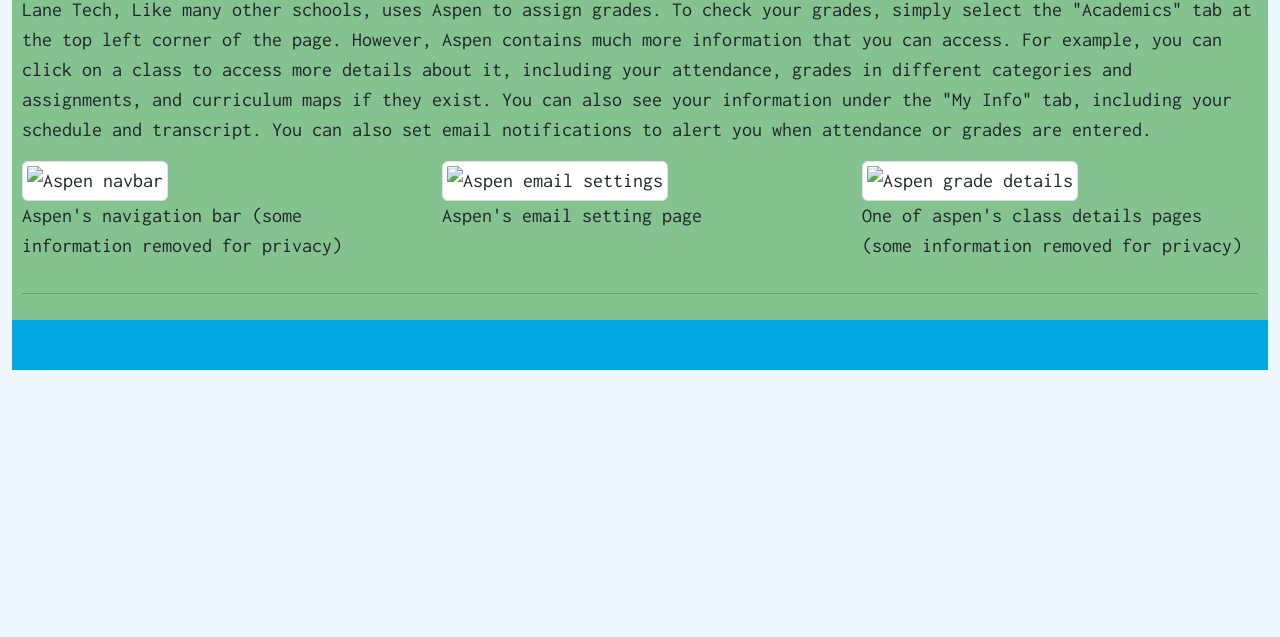
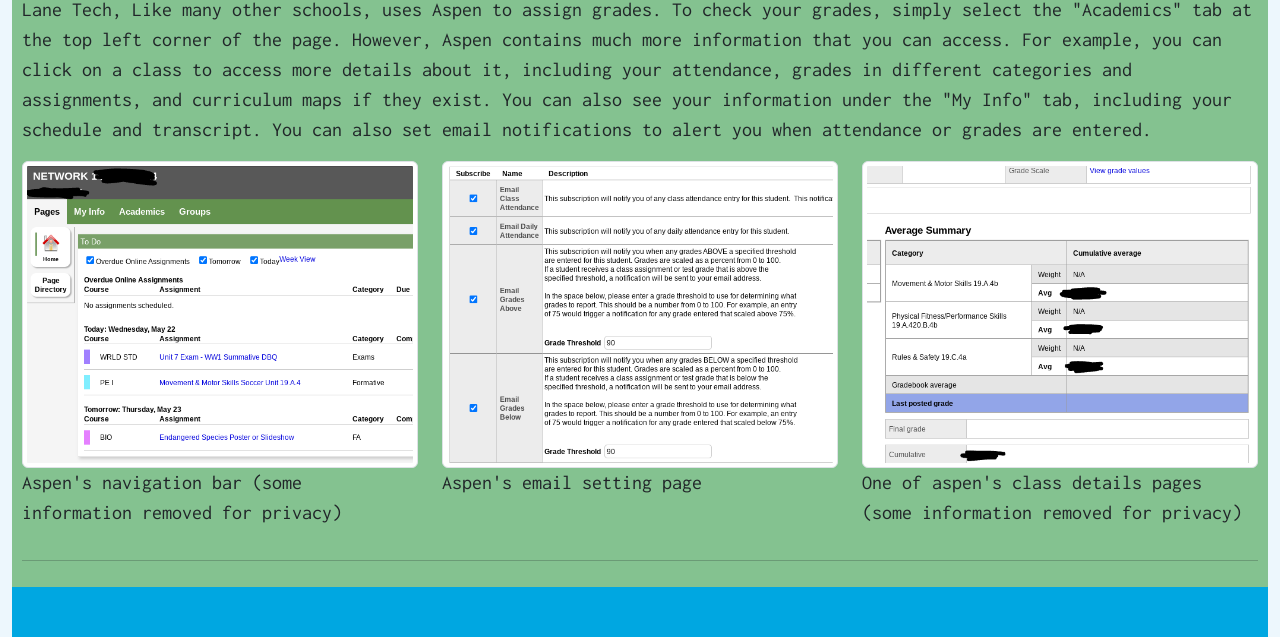
Before and after one commit to HWD1student/LaneSurvivalGuide, a plain HTML site: page nav_aspen.html in a window 1280 px wide. Shown: the part 179-816 px from the top of the page. Drawn offline with nearby package versions, Linux system fonts and the light colour scheme.

Commit message:
Update nav_aspen.html

```diff
--- a/nav_aspen.html
+++ b/nav_aspen.html
@@ -70,19 +70,19 @@
                     <div class="row"> <!--images-->
                         <div class="col-sm-12 col-md-4">
                             <figure>
-                                <img src="media/aspenbar.png" class="img-fluid img-thumbnail" alt="Aspen navbar">
+                                <img src="aspenbar.png" class="img-fluid img-thumbnail" alt="Aspen navbar">
                                 <figcaption>Aspen's navigation bar (some information removed for privacy)</figcaption>
                             </figure>
                         </div>
                         <div class="col-sm-12 col-md-4">
                             <figure>
-                                <img src="media/aspenemailnotifications.png" class="img-fluid img-thumbnail" alt="Aspen email settings">
+                                <img src="aspenemailnotifications.png" class="img-fluid img-thumbnail" alt="Aspen email settings">
                                 <figcaption>Aspen's email setting page</figcaption>
                             </figure>
                         </div>
                         <div class="col-sm-12 col-md-4">
                             <figure>
-                                <img src="media/aspengradedetails.png" class="img-fluid img-thumbnail" alt="Aspen grade details">
+                                <img src="aspengradedetails.png" class="img-fluid img-thumbnail" alt="Aspen grade details">
                                 <figcaption>One of aspen's class details pages (some information removed for privacy)</figcaption>
                             </figure>
                         </div>
```
